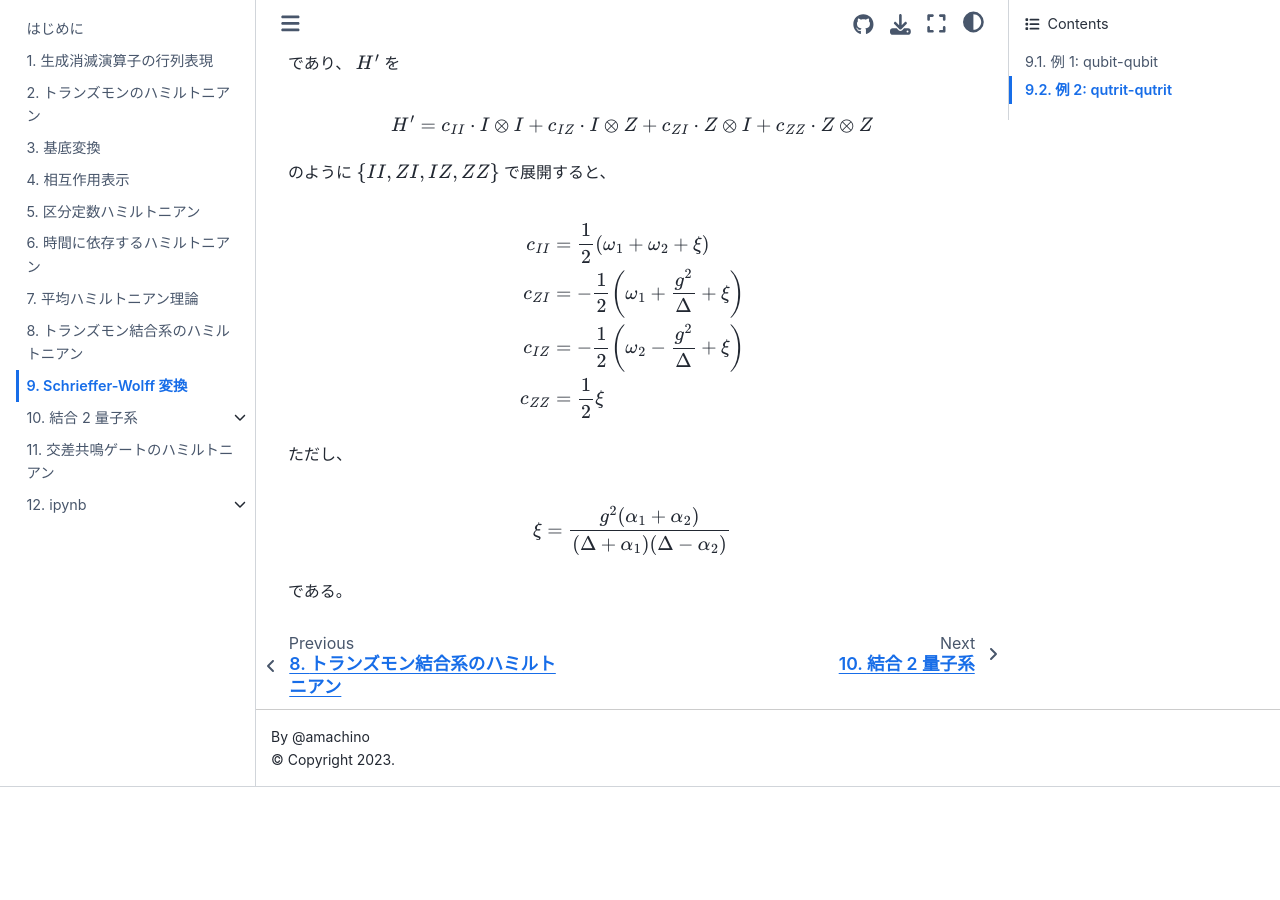
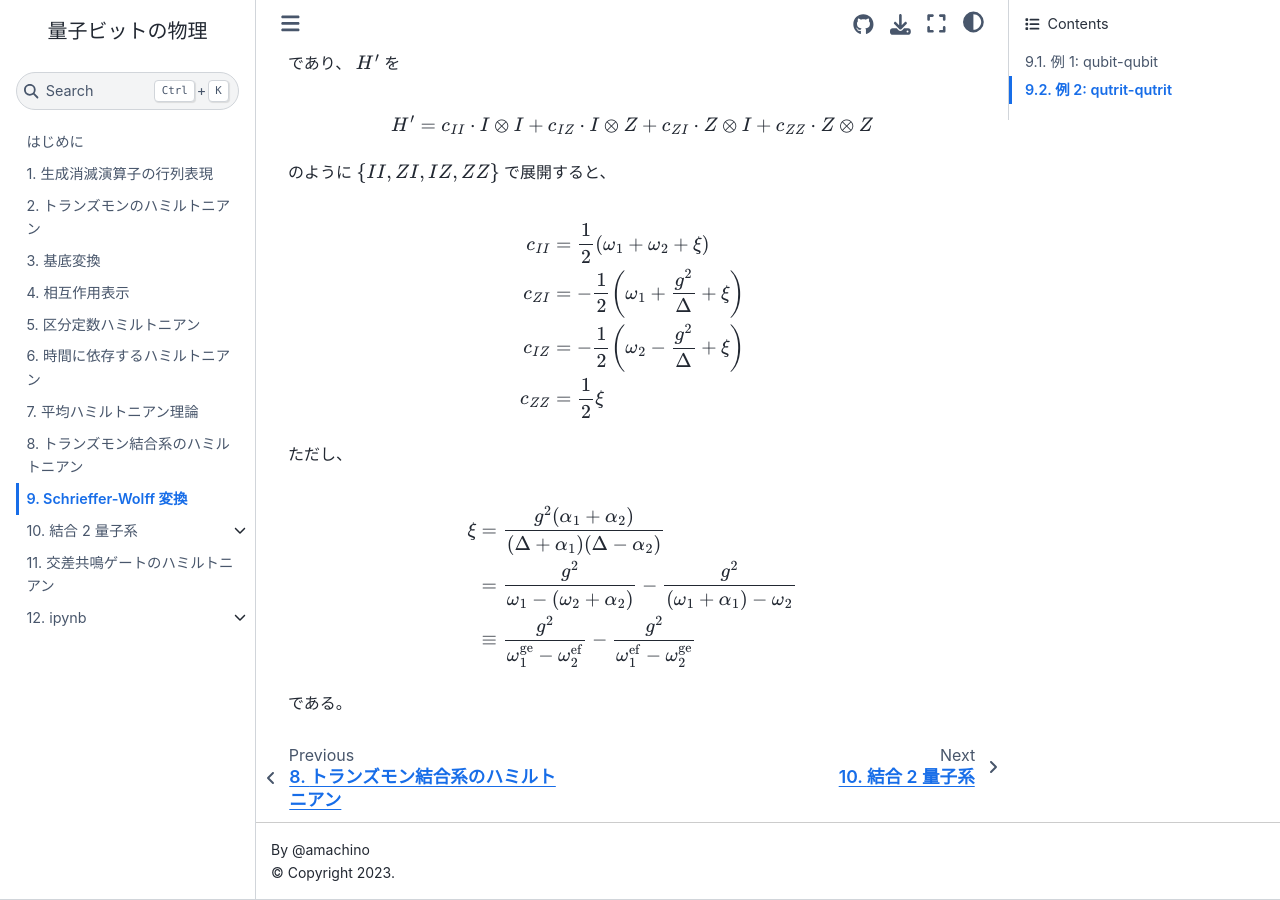
Before and after one commit to amachino/physics-of-qubits, a Jupyter Book: the page built from content/schrieffer-wolff-transformation.md, in a window 1280 px wide and 900 px high, scrolled down 7237 px. Built offline with Jupyter Book 1.0.4 settings and Sphinx 7.4.7 and the Sphinx Book theme 1.1.4, drawn with Linux system fonts in a browser that asks for light colours; before the commit the page ends 8024 px from its top, so only the background shows below that.

Commit message:
Enhance mathematical representation in Schrieffer-Wolff transformation documentation

```diff
--- a/content/schrieffer-wolff-transformation.md
+++ b/content/schrieffer-wolff-transformation.md
@@ -424,7 +424,17 @@
 ただし、
 
 $$
-\xi = \frac{g^2(\alpha_1 + \alpha_2)}{(\Delta + \alpha_1)(\Delta - \alpha_2)}
+\begin{aligned}
+\xi &= \frac{g^2(\alpha_1 + \alpha_2)}{(\Delta + \alpha_1)(\Delta - \alpha_2)} \\
+&=
+\frac{g^2}{\omega_1 - ( \omega_2 + \alpha_2 )}
+-
+\frac{g^2}{( \omega_1 + \alpha_1 ) - \omega_2} \\
+&\equiv
+\frac{g^2}{\omega_1^\mathrm{ge} - \omega_2^\mathrm{ef}}
+-
+\frac{g^2}{\omega_1^\mathrm{ef} - \omega_2^\mathrm{ge}}
+\end{aligned}
 $$
 
 である。
```
